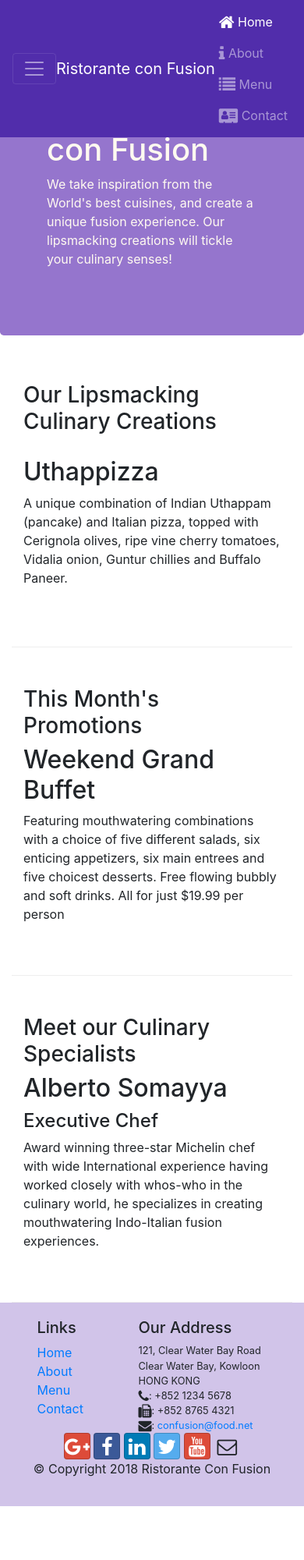
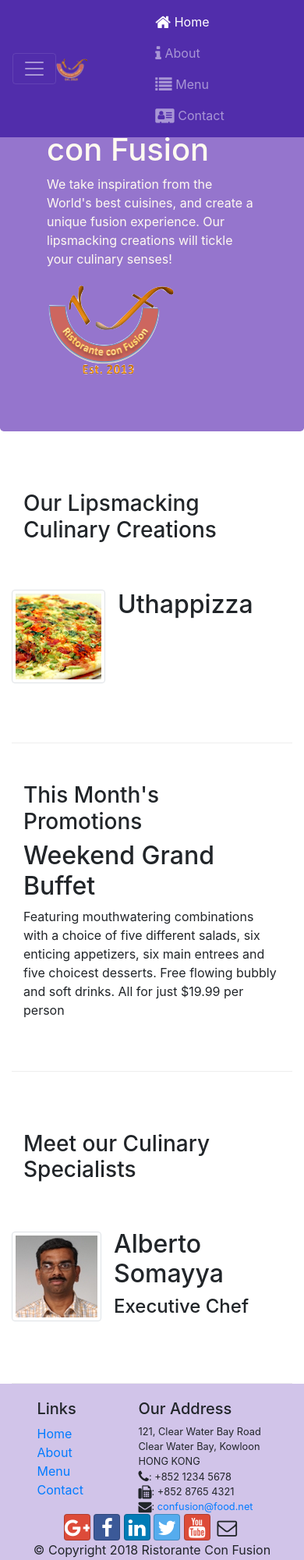
Before and after one commit to pratyush6717/bootstrap4, a website: page conFusion/index.html in a window 390 px wide. Shown: the top 2000 px of the page at 78% size. Before the commit the page ends 1931 px from the top, so only its background shows below. Drawn offline with nearby package versions, Linux system fonts and the light colour scheme.

Commit message:
images and media

```diff
--- a/conFusion/index.html
+++ b/conFusion/index.html
@@ -21,7 +21,8 @@
         <button class="navbar-toggler" type="button" data-toggle="collapse" data-target="#Navbar">
             <span class="navbar-toggler-icon"></span>
         </button>
-        <a class="navbar-brand mr-auto" href="#">Ristorante con Fusion</a>
+         <a class="navbar-brand mr-auto" href="#"><img src="img/logo.png" height="30" width="41"></a>
+
         <div class="collapse navbar-collapse" id="Navbar"></div>
         <ul class="navbar-nav mr-auto">
              <li class="nav-item active"><a class="nav-link" href="#"><span class="fa fa-home fa-lg"></span> Home</a></li>
@@ -38,7 +39,8 @@
                     <h1>Ristorante con Fusion</h1>
                     <p>We take inspiration from the World's best cuisines, and create a unique fusion experience. Our lipsmacking creations will tickle your culinary senses!</p>
                 </div>
-                <div class="col-12 col-sm">
+                 <div class="col-12 col-sm align-self-center">
+                    <img src="img/logo.png" class="img-fluid">
                 </div>
             </div>
         </div>
@@ -48,10 +50,17 @@
             <div class="col-12 col-sm col-md-3">
                 <h3>Our Lipsmacking Culinary Creations</h3>
             </div>
-            <div class="col col-sm col-md">
-                <h2>Uthappizza</h2>
-                <p>A unique combination of Indian Uthappam (pancake) and Italian pizza, topped with Cerignola olives, ripe vine cherry tomatoes, Vidalia onion, Guntur chillies and Buffalo Paneer.</p>
-            </div>
+            <div class="media">
+                    <img class="d-flex mr-3 img-thumbnail align-self-center"
+                            src="img/uthappizza.png" alt="Uthappizza">
+                    <div class="media-body">
+                        <h2 class="mt-0">Uthappizza</h2>
+                        <p class="d-none d-sm-block">A unique combination of Indian Uthappam (pancake) and
+                            Italian pizza, topped with Cerignola olives, ripe vine
+                            cherry tomatoes, Vidalia onion, Guntur chillies and
+                            Buffalo Paneer.</p>
+                    </div>
+                </div>
         </div>
 
 
@@ -69,11 +78,19 @@
             <div  class="col-12 col-sm col-md-3">
                 <h3>Meet our Culinary Specialists</h3>
             </div>
-            <div class="col col-sm col-md">
-                <h2>Alberto Somayya</h2>
-                <h4>Executive Chef</h4>
-                <p>Award winning three-star Michelin chef with wide International experience having worked closely with whos-who in the culinary world, he specializes in creating mouthwatering Indo-Italian fusion experiences. </p>
-            </div>
+            <div class="media">
+                    <img class="d-flex mr-3 img-thumbnail align-self-center"
+                            src="img/alberto.png" alt="Alberto Somayya">
+                    <div class="media-body">
+                        <h2 class="mt-0">Alberto Somayya</h2>
+                        <h4>Executive Chef</h4>
+                        <p class="d-none d-sm-block">Award winning three-star Michelin chef with wide
+                            International experience having worked closely with
+                            whos-who in the culinary world, he specializes in
+                            creating mouthwatering Indo-Italian fusion experiences.
+                            </p>
+                    </div>
+                </div>
         </div>
     </div>
 
```
Also changed, not shown: conFusion/aboutus.html (+4 -2 lines), conFusion/contactus.html (+4 -2 lines), conFusion/img/alberto.png (added), conFusion/img/buffet.png (added), conFusion/img/logo.png (added), conFusion/img/uthappizza.png (added), 1 other file.
